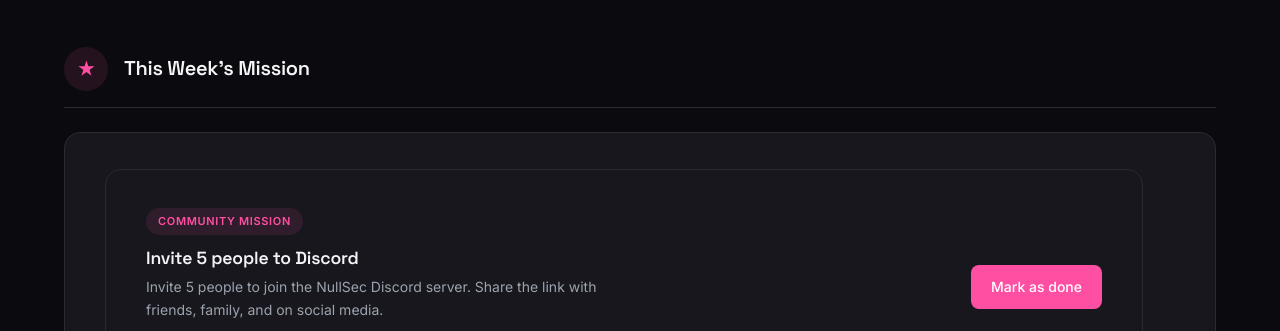
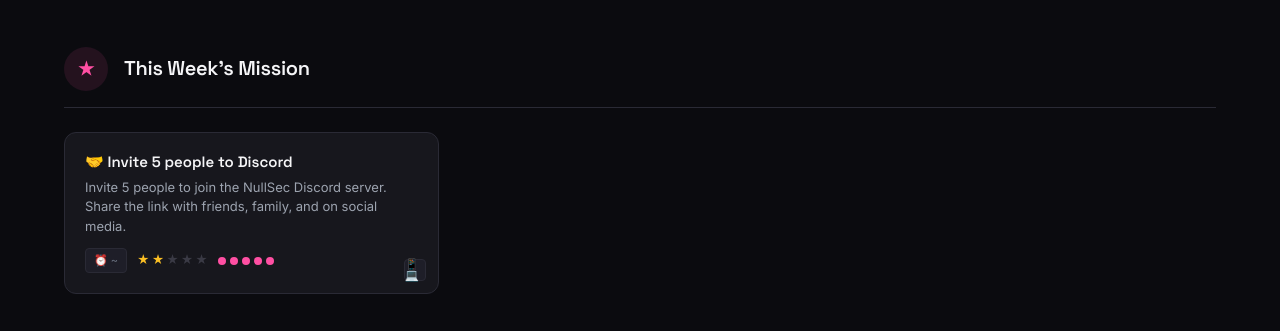
Before and after one commit to NeonMC23/NullSec-Website, a plain HTML site: page journey.html in a window 1280 px wide. Shown: the part 449-780 px from the top of the page. Drawn offline with Linux system fonts and the light colour scheme.

Commit message:
Repatching same bugs

```diff
--- a/assets/js/journey.js
+++ b/assets/js/journey.js
@@ -567,23 +567,23 @@
         '</div>';
     }
 
-    // Weekly mission on journey page
-    var weeklyEl = document.getElementById('journey-weekly-mission');
-    if (weeklyEl) {
-      var weekMission = { title: 'Invite 5 people to Discord', desc: 'Invite 5 people to join the NullSec Discord server. Share the link with friends, family, and on social media.', time: '~', difficulty: 2, impact: 5 };
-      var s = '';
-      for (var i = 0; i < weekMission.difficulty; i++) s += '\u2605';
-      for (var i = weekMission.difficulty; i < 5; i++) s += '\u2606';
-      var d = '<span style="display:inline-flex;gap:3px;">';
-      for (var i = 0; i < weekMission.impact; i++) d += '<span style="display:inline-block;width:10px;height:10px;border-radius:50%;background:var(--accent);"></span>';
-      for (var i = weekMission.impact; i < 5; i++) d += '<span style="display:inline-block;width:10px;height:10px;border-radius:50%;background:var(--bg-elevated);border:1px solid var(--border);"></span>';
-      d += '</span>';
-      var wDone = isCompleted('weekly-community');
-      var completedClass = wDone ? ' completed' : '';
-      weeklyEl.innerHTML = '<div class="weekly-mission' + completedClass + '"><div><span class="badge" style="display:inline-flex;align-items:center;gap:6px;padding:4px 12px;font-size:0.6875rem;font-weight:600;text-transform:uppercase;letter-spacing:0.06em;background:var(--accent-subtle);color:var(--accent);border-radius:100px;margin-bottom:12px;">Community Mission</span><h3 style="font-size:1.1rem;margin-bottom:6px;">' + weekMission.title + '</h3><p style="font-size:0.875rem;color:var(--text-muted);margin-bottom:12px;">' + weekMission.desc + '</p><div style="display:flex;flex-wrap:wrap;gap:12px;font-size:0.8125rem;color:var(--text-dim);"><span>&#9200; ' + weekMission.time + '</span><span>Difficulty: ' + s + '</span><span>Impact: ' + d + '</span></div></div><div style="display:flex;gap:8px;margin-top:12px;"><button class="btn ' + (wDone ? 'btn-secondary' : 'btn-primary') + '" onclick="toggleJourneyWeekly(this)">' + (wDone ? '\u2713 Completed' : 'Mark as done') + '</button></div></div>';
+        // Weekly mission on journey page — rendered as a normal mission card
+    var weeklyGridEl = document.getElementById('weekly-mission-grid');
+    if (weeklyGridEl) {
+      var weeklyMission = {
+        id: 'weekly-community',
+        title: 'Invite 5 people to Discord',
+        desc: 'Invite 5 people to join the NullSec Discord server. Share the link with friends, family, and on social media.',
+        time: '~',
+        difficulty: 2,
+        impact: 5,
+        icon: '🤝',
+        mobileFriendly: 2
+      };
+      weeklyGridEl.innerHTML = renderMission(weeklyMission);
     }
 
-    stages.forEach(function (stage) {
+    stages.forEachstages.forEach(function (stage) {
       var grid = document.querySelector('.missions-grid[data-stage="' + stage.num + '"]');
       if (!grid) return;
       var stageMissions = MISSIONS.filter(function (m) { return m.stage === stage.num; });
--- a/journey.html
+++ b/journey.html
@@ -68,7 +68,7 @@
           <span class="stage-number" style="background:var(--accent-subtle);color:var(--accent);">&#9733;</span>
           <h2>This Week's Mission</h2>
         </div>
-        <div class="weekly-mission" id="journey-weekly-mission"></div>
+        <div class="missions-grid" id="weekly-mission-grid"></div>
       </div>
 
       <div class="stage-section fade-in">
```
